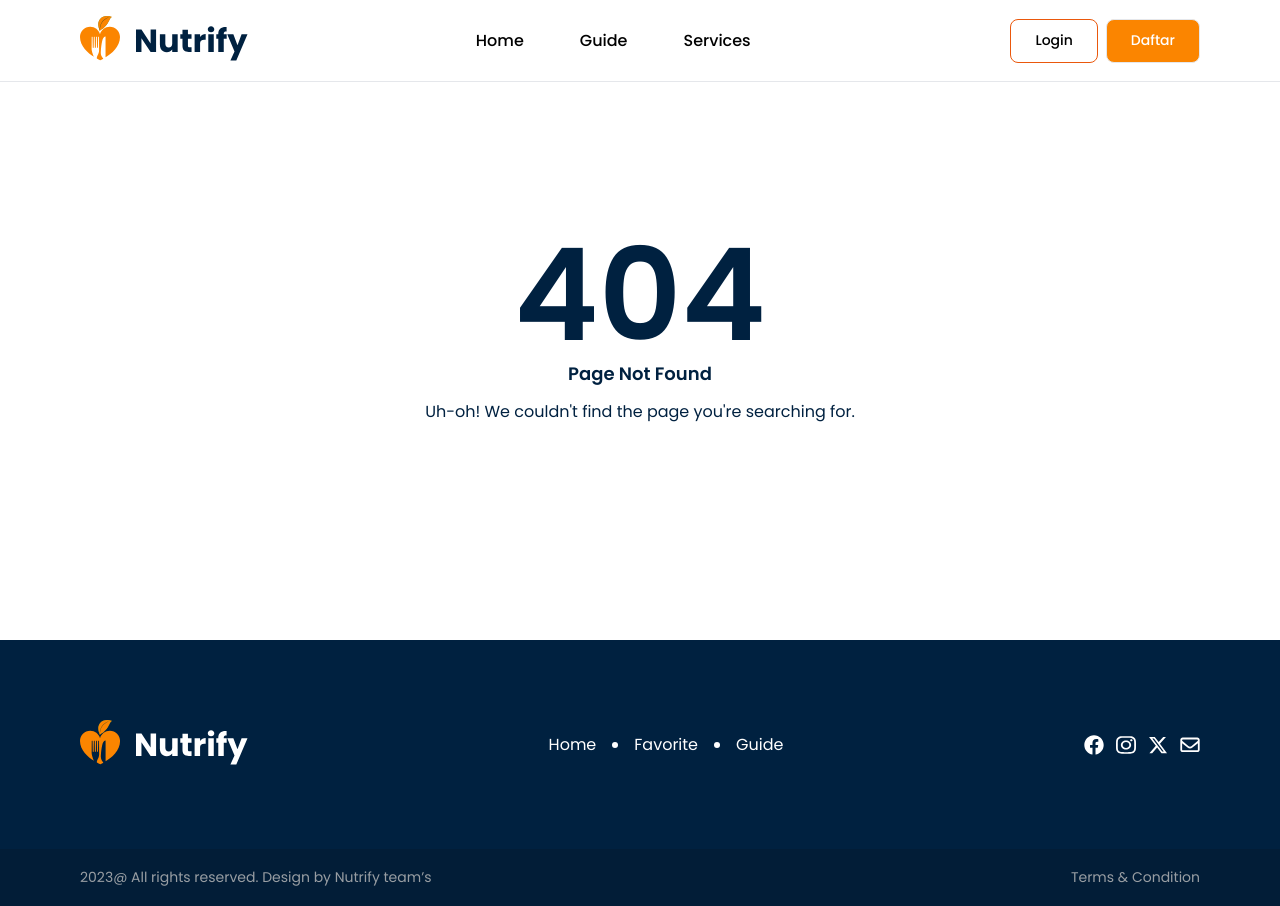
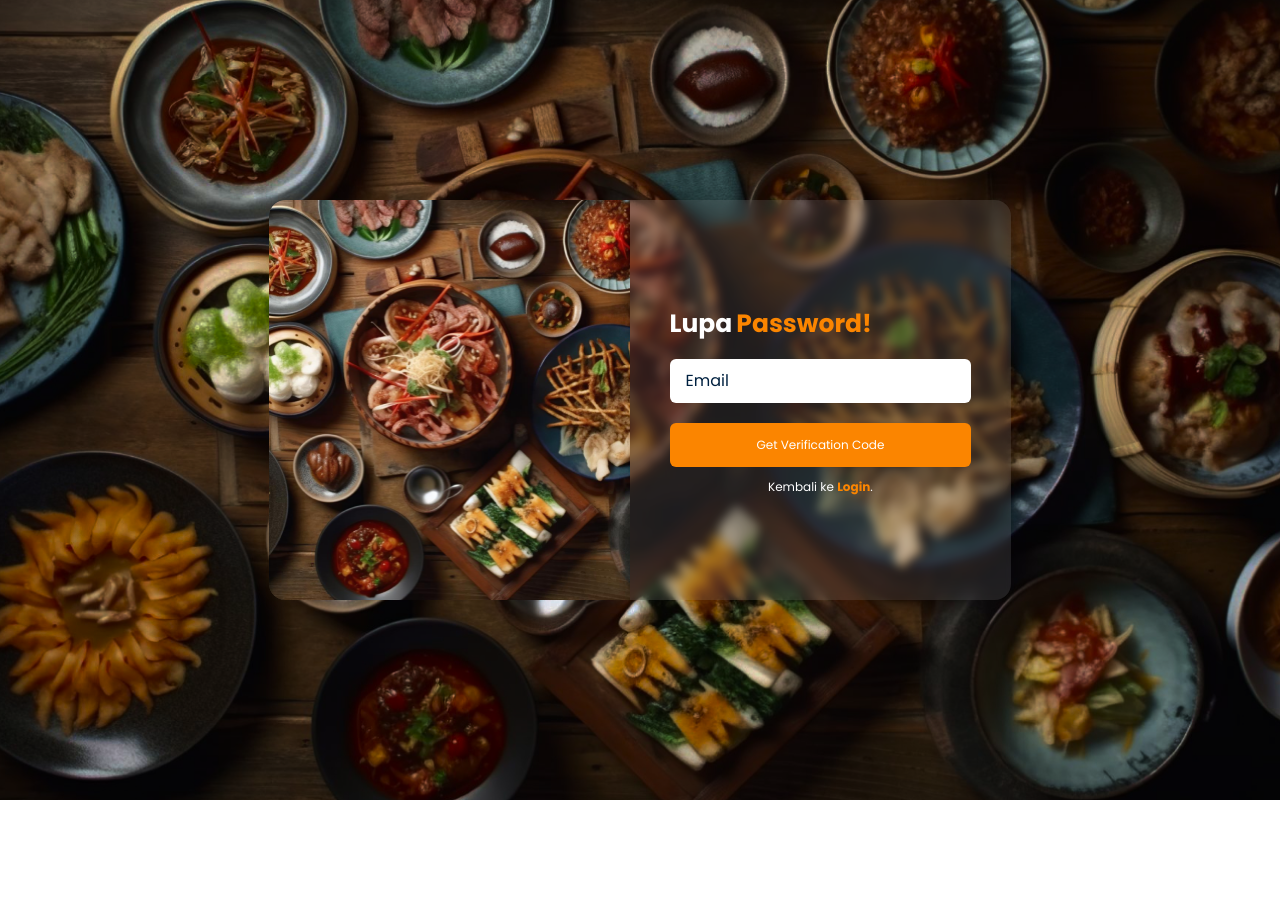
Before and after one commit to Nutrify-Dicoding/nutrify-app, a React (Vite) app: page /reset-password in a window 1280 px wide. Before the commit this address had no page. After the commit the page ends 800 px from the top, so only its background shows below. Built offline with nearby package versions, Linux system fonts and the light colour scheme.

Commit message:
Add password reset feature

```diff
--- a/src/App.jsx
+++ b/src/App.jsx
@@ -16,6 +16,7 @@ import NotFound from './pages/NotFound';
 import SignUp from './pages/SignUp';
 import Favorite from './pages/Favorite';
 import 'react-toastify/dist/ReactToastify.css';
+import ForgetPassword from './pages/ForgetPassword';
 
 function App() {
 	const auth = useSelector((state) => state.auth);
@@ -112,6 +113,12 @@ function App() {
 					}
 				/>
 				<Route
+					path="/reset-password"
+					element={
+							<ForgetPassword />
+					}
+				/>
+				<Route
 					path="*"
 					element={
 						<Layout>
--- /dev/null
+++ b/src/pages/ForgetPassword.jsx
@@ -0,0 +1,164 @@
+/* eslint-disable jsx-a11y/label-has-associated-control */
+/* eslint-disable jsx-a11y/no-autofocus */
+import axios from 'axios';
+import { useState } from 'react';
+import { useNavigate, Link } from 'react-router-dom';
+import { toast } from 'react-toastify';
+import { errorInterceptor } from '../utils/axiosInterceptor';
+
+function ForgetPassword() {
+	const navigate = useNavigate();
+	const [loading, setLoading] = useState(false);
+	const [codeSent, setCodeSent] = useState(false);
+	const [codeVerified, setCodeVerified] = useState(false);
+	const [formData, setFormData] = useState({
+		email: '',
+		code_verify: '',
+	});
+	axios.interceptors.response.use(null, (err) => errorInterceptor(err, { navigate }));
+	const getVerifyCode = () => {
+		setLoading(true);
+		axios
+			.post('/forgot-password/request-code', { email: formData.email })
+			.then((res) => {
+				if (res.status === 201) {
+					toast.success(res.data.message || 'Code sent successfully', { position: 'bottom-right' });
+					setCodeSent(true);
+				} else if (res.status === 200) {
+					toast.warn(res.data.message || 'Something went wrong!', { position: 'bottom-right' });
+				}
+			})
+			.finally(() => setLoading(false));
+	};
+	const submitCode = () => {
+		setLoading(true);
+		axios
+			.post('/forgot-password/verify-code', { email: formData.email, code: formData.code_verify })
+			.then((res) => {
+				// console.log(res);
+				if (res.status === 200) {
+					setCodeVerified(true);
+					// toast.info(res.data.message || 'Something went wrong!', { position: 'bottom-right' });
+				}
+			})
+			.finally(() => setLoading(false));
+	};
+
+	const resetPassword = () => {
+		if (formData.newPassword !== formData.verifyNewPassword) {
+			toast.error('Password does not match', { position: 'bottom-right' });
+			return;
+		}
+		setLoading(true);
+		axios.post('/forgot-password/reset-password', { email: formData.email, code: formData.code_verify, newPassword: formData.newPassword })
+			.then((res) => {
+				if (res.status === 200) {
+					toast.success(res.data.message || 'Password changed successfully', { position: 'bottom-right' });
+					navigate('/login');
+				}
+			})
+			.finally(() => setLoading(false));
+	};
+
+	const handleChange = (e) => {
+		setFormData({
+			...formData,
+			[e.target.name]: e.target.value,
+		});
+	};
+
+	return (
+		<div style={{ backgroundImage: 'url(/images/Background.png)' }} className="bg-cover bg-center h-screen w-full grid place-items-center">
+			<div className="w-[58%] lg:w-[68%] tab:w-[78%] flex sm:flex-col bg-white/10 backdrop-blur-[5px] rounded-2xl overflow-hidden">
+				<div className="w-[48.6%] sm:w-full h-[400px] sm:h-[185px] aspect-square">
+					<img src="/images/login1.png" alt="background" className="w-full h-full object-cover" />
+				</div>
+				<div className="w-[51.4%] sm:w-full flex flex-col justify-center p-10 shadow-lg">
+					<h1 className="text-2xl">
+						<span className="text-white mr-[4px] font-bold">Lupa</span>
+						<span className="text-[#FB8500] font-bold">Password!</span>
+					</h1>
+					<div className="overflow-hidden w-full">
+						<div className="flex">
+							<div className={`mt-1 transition-all w-full flex-shrink-0 flex-grow-0 ${codeVerified ? 'transform -translate-x-full' : ''}`}>
+								<input
+									type="email"
+									className="block w-full mt-3 rounded-md h-11 p-4 placeholder-[#002140]"
+									placeholder="Email"
+									value={formData.email}
+									name="email"
+									onChange={handleChange}
+									disabled={codeSent}
+								/>
+								<button
+									type="submit"
+									className={`mt-5 text-xs w-full bg-[#FB8500] px-2 py-1 h-11 rounded-md text-white transition-all duration-75 ${loading ? 'cursor-wait bg-[#d66f00f5]' : 'cursor-pointer'} ${codeSent ? 'hidden' : ''}`}
+									onClick={() => getVerifyCode()}
+								>
+									Get Verification Code
+								</button>
+								<input
+									type="number"
+									className={`block w-full mt-3 rounded-md h-11 p-4 placeholder-[#002140] transition-all transform ${codeSent ? 'translate-x-0' : 'translate-x-full absolute'}`}
+									placeholder="Masukkan Kode Verifikasi"
+									value={formData.code_verify}
+									name="code_verify"
+									onChange={handleChange}
+								/>
+								<button
+									type="submit"
+									className={`mt-5 text-xs w-full bg-[#FB8500] px-2 py-1 h-11 rounded-md text-white transition-all ${loading ? 'cursor-wait bg-[#d66f00f5]' : 'cursor-pointer'} ${codeSent ? '' : 'hidden'}`}
+									onClick={() => submitCode()}
+								>
+									Submit
+								</button>
+								<p className={`text-white text-xs mt-2 ${codeSent ? '' : 'hidden'}`}>
+									Belum menerima kode verifikasi?
+									{' '}
+									<button className="text-orange font-semibold" type="button" onClick={() => getVerifyCode()}>
+										Kirim ulang kode.
+									</button>
+								</p>
+							</div>
+							<div className={`mt-1 transition-all w-full flex-shrink-0 flex-grow-0 ${codeVerified ? 'transform -translate-x-full' : 'absolute ms-[100vh]'}`}>
+								<input
+									type="password"
+									className="block w-full mt-3 rounded-md h-11 p-4 placeholder-[#002140]"
+									placeholder="Buat password baru"
+									value={formData.newPassword}
+									name="newPassword"
+									onChange={handleChange}
+								/>
+								<input
+									type="password"
+									className="block w-full mt-3 rounded-md h-11 p-4 placeholder-[#002140]"
+									placeholder="Konfirmasi password baru"
+									value={formData.verifyNewPassword}
+									name="verifyNewPassword"
+									onChange={handleChange}
+								/>
+								<button
+									type="submit"
+									className={`mt-5 text-xs w-full bg-[#FB8500] px-2 py-1 h-11 rounded-md text-white transition-all duration-75 ${loading ? 'cursor-wait bg-[#d66f00f5]' : 'cursor-pointer'}`}
+									onClick={() => resetPassword()}
+								>
+									Change Password
+								</button>
+							</div>
+						</div>
+					</div>
+					<p className="mt-3 text-xs text-white text-center">
+						Kembali ke
+						{' '}
+						<Link to="/login" className="text-[#FB8500] font-bold">
+							Login
+						</Link>
+						.
+					</p>
+				</div>
+			</div>
+		</div>
+	);
+}
+
+export default ForgetPassword;
--- a/src/pages/Login.jsx
+++ b/src/pages/Login.jsx
@@ -12,8 +12,8 @@ function Login() {
 	const navigate = useNavigate();
 	const [loading, setLoading] = useState(false);
 	const [formData, setFormData] = useState({
-		email: 'xyz@gmail.com',
-		password: 'xyz@gmail.com',
+		email: '',
+		password: '',
 	});
 	const handleSubmit = async (e) => {
 		e.preventDefault();
@@ -95,9 +95,9 @@ function Login() {
 						{' '}
 						atau
 						{' '}
-						<a href="mailto:fauziridho38@gmail.com" className="text-[#FB8500] font-bold">
+						<Link to="/reset-password" className="text-[#FB8500] font-bold">
 							Lupa Password
-						</a>
+						</Link>
 					</p>
 				</div>
 			</div>
```
